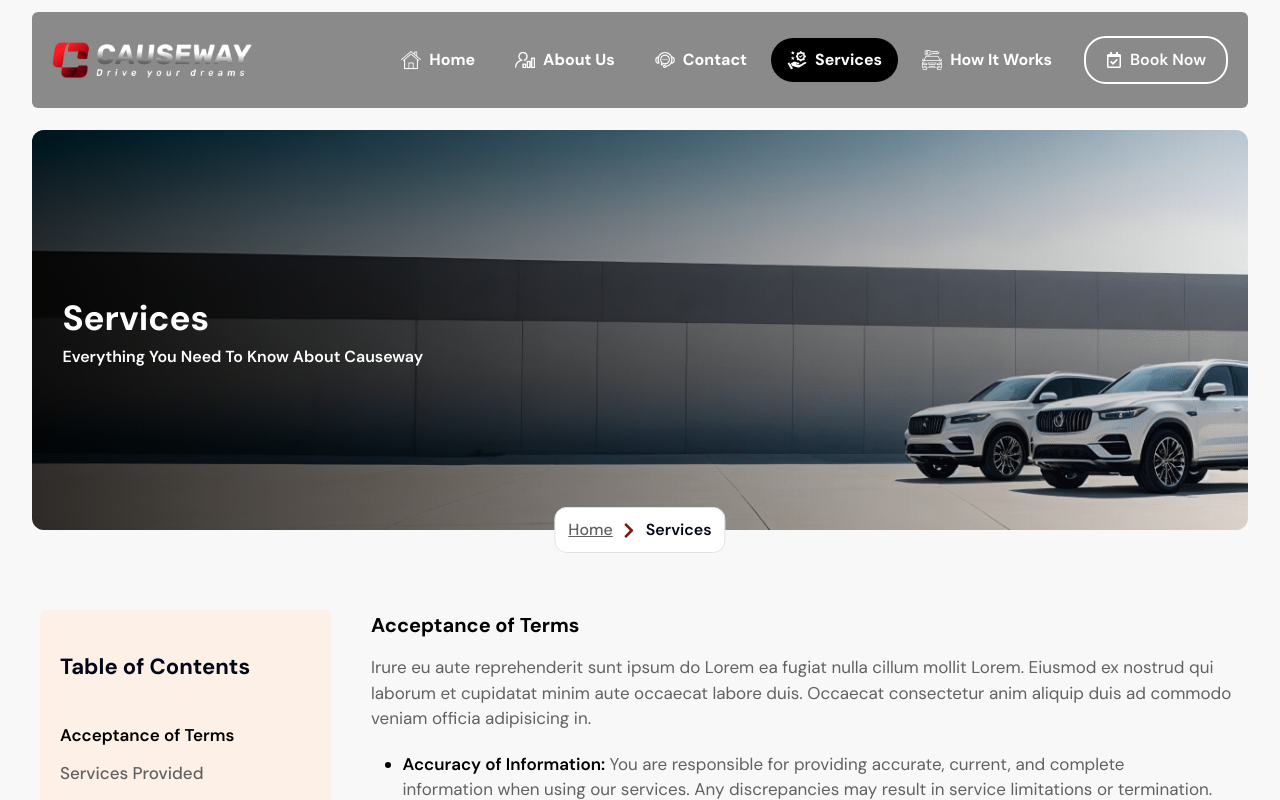
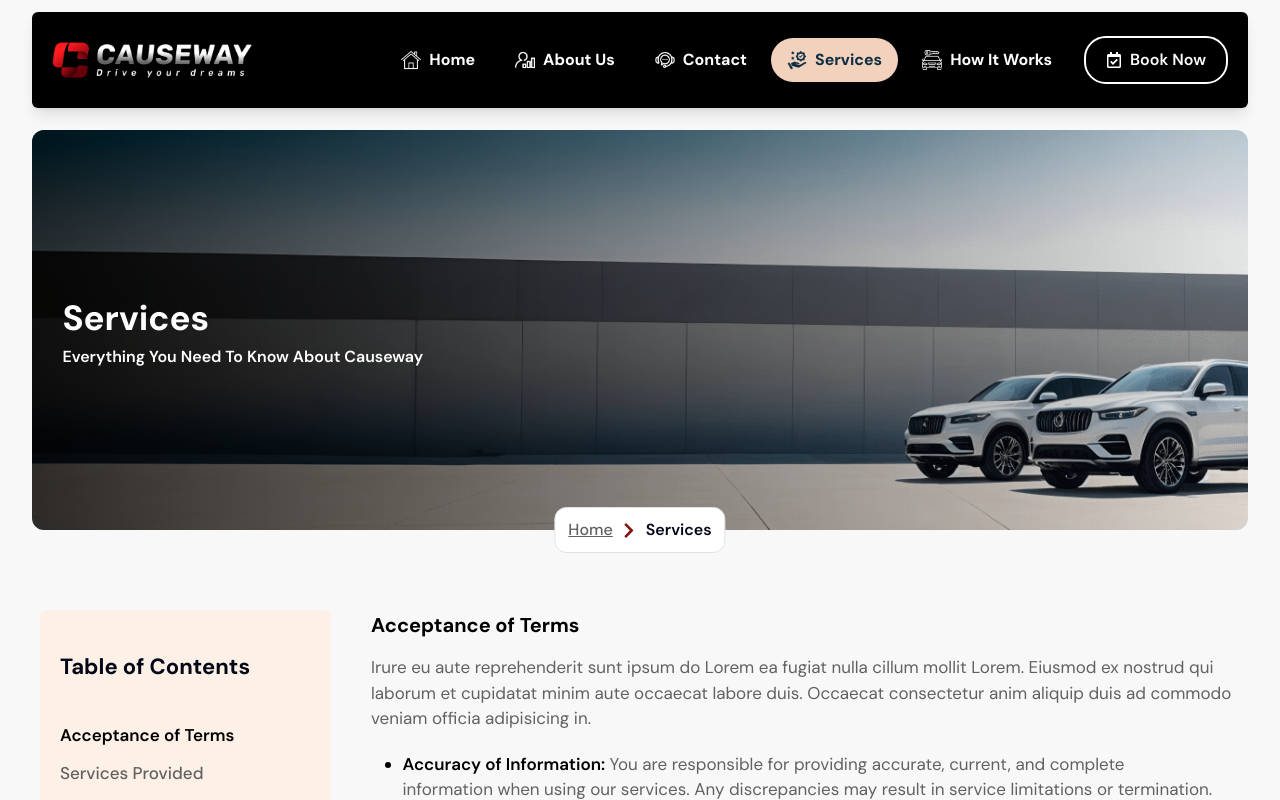
Before and after one commit to DevoUmair/causeway.my, a React (Vite) app in the folder client/: page /services in a window 1280 px wide. Shown: the top 800 px of the page. Built offline with nearby package versions, Linux system fonts and the light colour scheme; no server answers.

Commit message:
version 1.0.6

```diff
--- a/client/src/components/HeaderText.jsx
+++ b/client/src/components/HeaderText.jsx
@@ -58,7 +58,7 @@ function HeaderText({text , smallText , isCenter , issmallNeed=true}) {
                   delay:0.25
                 }}
                 className='text-primaryCM text-center w-fit font-bold text-[16px] custom-flex justify-center items-center gap-2' >
-                <img className='w-[22px] object-contain' src={logoC} alt='logoc' />
+                {/* <img className='w-[22px] object-contain' src={logoC} alt='logoc' /> */}
                 <span>{smallText}</span>
               </motion.p>
             )
@@ -146,7 +146,7 @@ function HeaderText({text , smallText , isCenter , issmallNeed=true}) {
                 delay:0.25
               }}
               className='text-primaryCM font-bold text-[16px] custom-flex justify-start gap-2' >
-              <img className='w-[22px] object-contain' src={logoC} alt='logoc' />
+              {/* <img className='w-[22px] object-contain' src={logoC} alt='logoc' /> */}
               <span>{smallText}</span>
             </motion.p>
           )
--- a/client/src/index.css
+++ b/client/src/index.css
@@ -75,10 +75,12 @@ input{
   backdrop-filter: blur(7.5px);
   -webkit-transition: 0.4 ease-in-out;
   transition: 0.4s ease-in-out;
+
 }
 
+
 .glass-bg-active{
-  background: rgba(0, 0, 0, 0.445) !important;
+  background: rgb(0, 0, 0) !important;
   -webkit-transition: 0.4 ease-in-out;
   transition: 0.4s ease-in-out;
 }
--- a/client/src/pages/Home/Nav/Nav.jsx
+++ b/client/src/pages/Home/Nav/Nav.jsx
@@ -113,8 +113,8 @@ function Nav({page}) {
     }
 
   return (
-   <div className='w-full fixed top-0 left-0 right-0 z-[500]' >
-        <div className={`custom-flex  gap-2 !justify-between custom-container glass-bg  glass-bg-active p-[20px] mt-3 rounded-md`} >
+   <div className='w-full fixed top-0 left-0 right-0 z-[500] ' >
+        <div className={`custom-flex shadow-lg gap-2 !justify-between custom-container  glass-bg-active p-[20px] mt-3 rounded-md`} >
             <img src={`${logo}`} className='object-contain w-[180px] md:w-[200px]' />
             <div onMouseLeave={navLeaveMouse} className='custom-flex !justify-end gap-4' >
                 <div className='custom-flex relative  hidden xxl:flex gap-10 !justify-end  py-3 px-4' >
@@ -141,7 +141,7 @@ function Nav({page}) {
 }
 
 const TabCurosr = ({postion}) => (
-  <motion.p animate={postion} className='absolute left-[9px] mix-blend-exclusion z-0 h-11 bg-black rounded-full pointer-events-none w-[83.85px]' > </motion.p>
+  <motion.p animate={postion} className='absolute left-[9px] mix-blend-exclusion z-0 h-11 bg-secondaryCM rounded-full pointer-events-none w-[83.85px]' > </motion.p>
 )
 
 const Tab = ({page , name , to , icon , setPostion}) => {
--- a/client/src/pages/Home/SideBar/SideBar.css
+++ b/client/src/pages/Home/SideBar/SideBar.css
@@ -44,6 +44,6 @@
 
 @media screen and (min-width:200px) and (max-width:400px) {
     .sidebar{
-        width: 95%;
+        width: 90%;
     }
 }
--- a/client/src/pages/Home/SideBar/SideBar.jsx
+++ b/client/src/pages/Home/SideBar/SideBar.jsx
@@ -1,5 +1,5 @@
 import React from 'react'
-import logo from '../../../assets/logo/logoC.png'
+import logo from '../../../assets/logo/logo-black.png'
 import './SideBar.css'
 import { RxCross2 } from 'react-icons/rx'
 import { MdAccessTime, MdMail} from 'react-icons/md'
@@ -23,7 +23,7 @@ function SideBar({page}) {
   return (
     <div className={`sidebar shadow-xl px-[20px] py-[25px] block xxl:hidden custom-trans ${sideBarActive && 'sidebar-active'}`} >
         <div className='flex justify-between items-center' >
-            <img src={logo} className='w-[50px] object-contain' />
+            <img src={logo} className='w-[170px] object-contain' />
             <RxCross2 onClick={handleSideBar} size={35} color='#811311' className='cursor-pointer' />
         </div>
 
--- a/client/src/pages/Home/index.jsx
+++ b/client/src/pages/Home/index.jsx
@@ -59,13 +59,13 @@ function App() {
           <HowIt />
           <Looking />
           <CMGallery />
-          <CarType />
+          {/* <CarType /> */}
           <FreqQuestion />
           <Services />
           <Reviews />
           <Trust />
           <FreqAllQuestion />
-          <Calculator />
+          {/* <Calculator /> */}
           <Contact />
           <Blogs />
           <Cursor />
```
Also changed, not shown: 1 other file (tests, documents, lock files or other folders).
